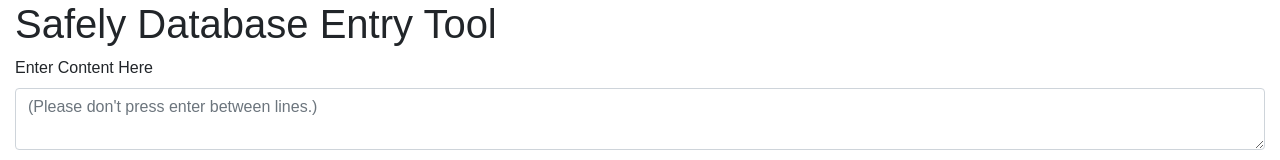
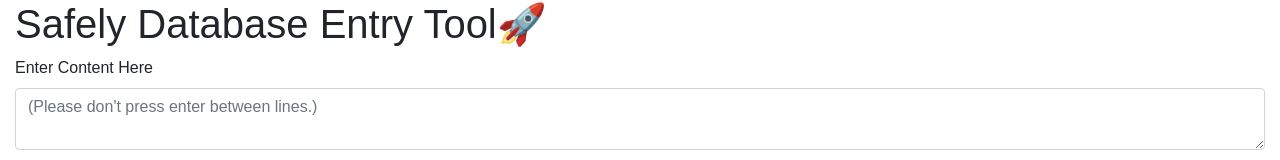
Before and after one commit to atlj/entrytool, a React (Create React App) app: page / in a window 1280 px wide. Shown: the top 160 px of the page. Built offline with nearby package versions, Linux system fonts and the light colour scheme.

Commit message:
added an amoji and made downloads verbose

```diff
--- a/src/App.js
+++ b/src/App.js
@@ -166,7 +166,7 @@ export default function App() {
   const SaveContent = () => {
     const contenttosave = "data:text/plain," + JSON.stringify(ContentList);
     console.log(contenttosave);
-    saveAs(contenttosave, "Output.json");
+    saveAs(contenttosave, "Safely" + dateobject.toLocaleString() + " .json");
   };
   return (
     <div className="App">
@@ -187,7 +187,7 @@ export default function App() {
         </Modal.Footer>
       </Modal>
       <Container fluid>
-        <h1>Safely Database Entry Tool</h1>
+        <h1>Safely Database Entry Tool🚀</h1>
         <Form>
           <Form.Group>
             <Form.Label>Enter Content Here</Form.Label>
```
